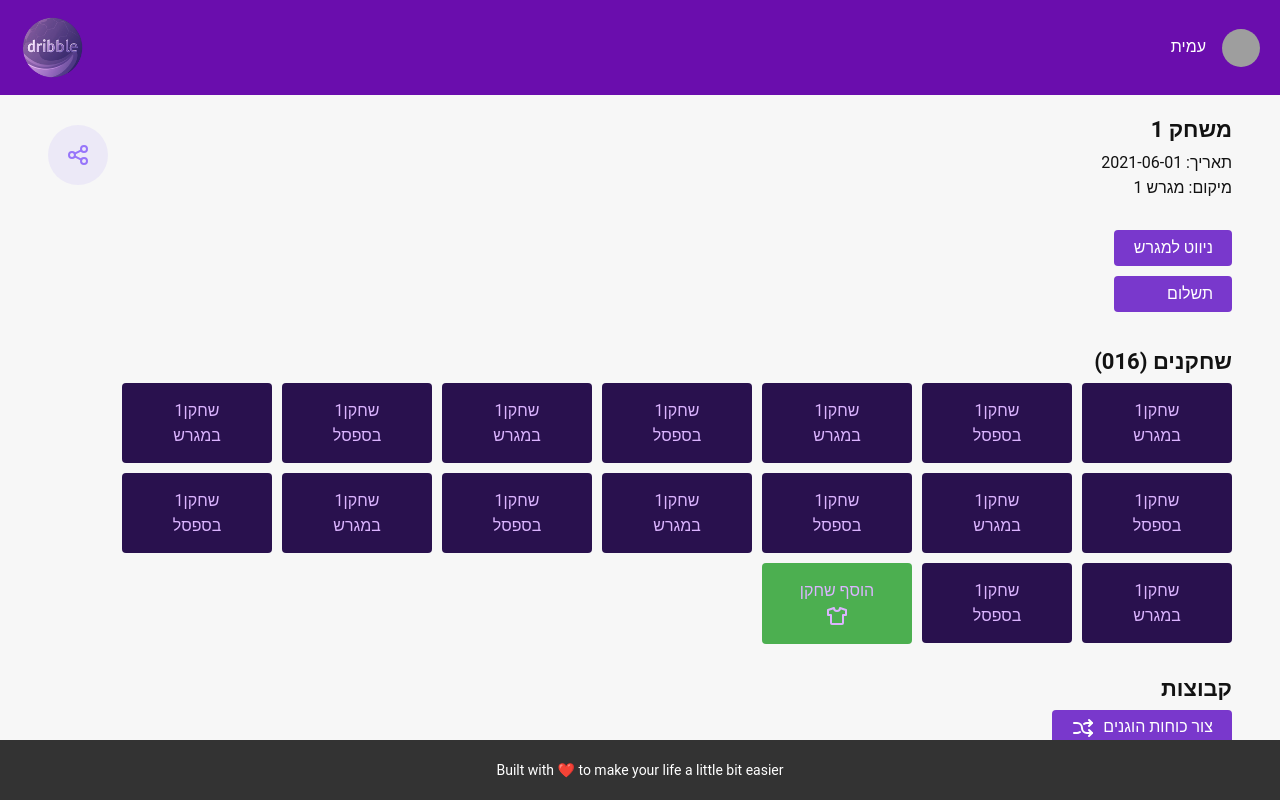
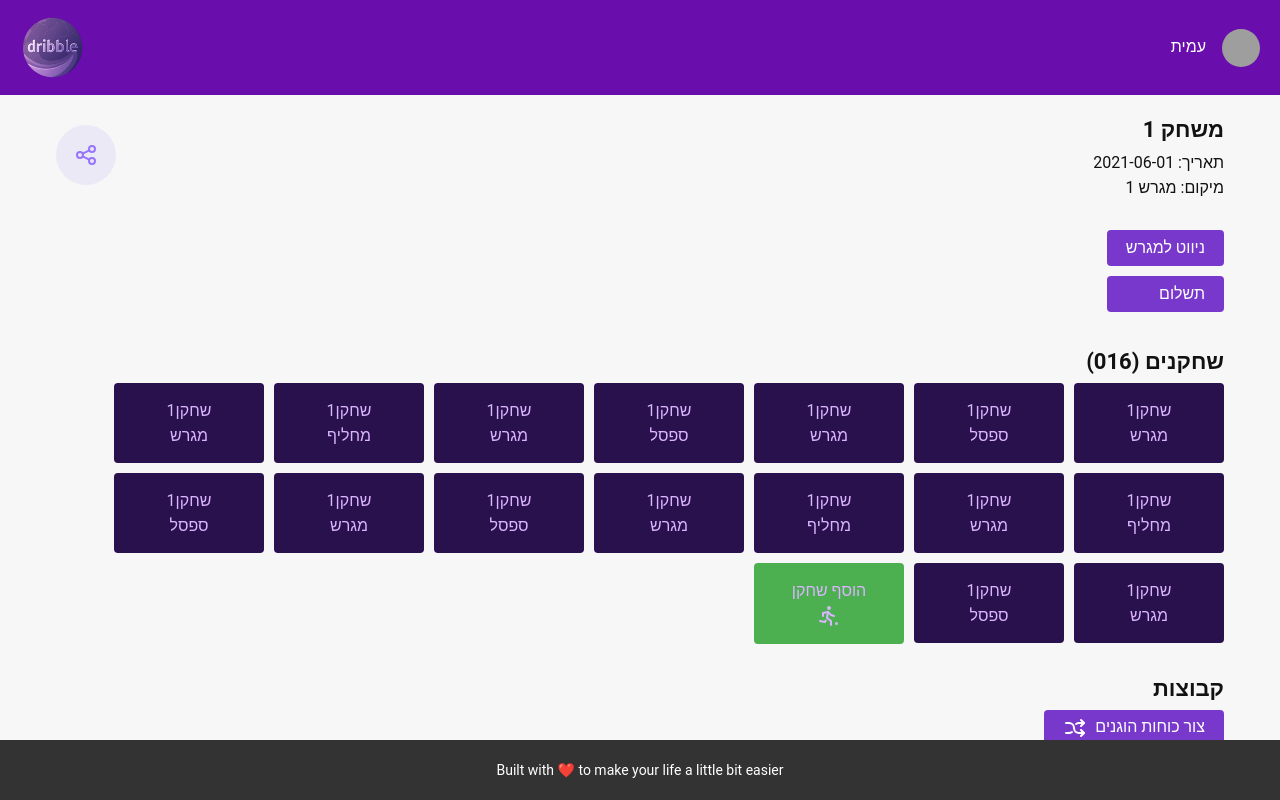
Before and after one commit to amitcohen321/dribble, a React (Vite) app: page /game/1 in a window 1280 px wide. Built offline with nearby package versions, Linux system fonts and the light colour scheme; grey boxes are pictures that could not be loaded.

Commit message:
done with shirt icons on teams containers

```diff
--- a/src/ui/pages/GamePage/GamePage.module.css
+++ b/src/ui/pages/GamePage/GamePage.module.css
@@ -7,10 +7,12 @@
 }
 
 .content {
-    max-width: 95% !important;
-    min-width: 95% !important;
+    /* max-width: 95% !important;
+    min-width: 95% !important; */
     flex: 1;
     padding: 20px;
+    margin-right: 40px !important;
+    margin-left: 40px !important;
     overflow-y: auto;
 }
 
@@ -47,6 +49,17 @@
     height: 80px;
     display: flex;
     align-items: center;
+    box-shadow: 0px 4px 8px rgba(0, 0, 0, 0.1);
+    /* Added box-shadow */
+    transition: transform 0.2s, box-shadow 0.2s;
+    /* Smooth hover effect */
+}
+
+.playerCard:hover {
+    transform: translateY(-5px);
+    /* Slight hover lift */
+    box-shadow: 0px 6px 12px rgba(0, 0, 0, 0.2);
+    /* Enhanced shadow on hover */
 }
 
 .addPlayerCard {
@@ -54,7 +67,13 @@
     align-items: center;
     cursor: pointer;
     background-color: #4CAF50 !important;
+    box-shadow: 0px 4px 8px rgba(0, 0, 0, 0.1);
+    /* Added box-shadow */
+    transition: transform 0.2s, box-shadow 0.2s;
+    /* Smooth hover effect */
 }
+
+
 
 .participate {
     border: 2px solid green;
@@ -71,8 +90,19 @@
 .teamBox {
     background-color: white;
     border-radius: 8px;
-    padding: 10px;
+    padding: 0px 0px 10px 0px !important;
     text-align: center;
+
+}
+
+.teamTitle {
+    display: flex;
+    justify-content: center;
+    align-items: center;
+    gap: 8px;
+    background-color: #9088e63d;
+    margin-bottom: 10px !important;
+    padding: 10px 0px 10px 0px !important;
 }
 
 .shuffleButton {
@@ -88,7 +118,7 @@
 
 .gameMetaContainer {
     display: flex;
-    justify-content: space-between
+    justify-content: space-between;
 }
 
 .shareButton {
@@ -107,7 +137,6 @@ h3 {
 }
 
 @media (max-width: 480px) {
-
     .actionsContainer {
         width: 100%;
         margin-top: 25px;
--- a/src/ui/pages/GamePage/GamePage.tsx
+++ b/src/ui/pages/GamePage/GamePage.tsx
@@ -11,9 +11,10 @@ import {
 import {
   IconArrowsShuffle,
   IconShare,
-  IconShirt,
+  IconShirtFilled,
   IconGpsFilled,
   IconCreditCard,
+  IconPlayFootball,
 } from "@tabler/icons-react";
 import styles from "./GamePage.module.css";
 import Header from "../../layout/Header/Header";
@@ -38,23 +39,29 @@ const GamePage = ({ onAddPlayer, onShuffleTeams }) => {
   };
 
   const players = [
-    { name: "שחקן1", status: "במגרש" },
-    { name: "שחקן1", status: "בספסל" },
-    { name: "שחקן1", status: "במגרש" },
-    { name: "שחקן1", status: "בספסל" },
-    { name: "שחקן1", status: "במגרש" },
-    { name: "שחקן1", status: "בספסל" },
-    { name: "שחקן1", status: "במגרש" },
-    { name: "שחקן1", status: "בספסל" },
-    { name: "שחקן1", status: "במגרש" },
-    { name: "שחקן1", status: "בספסל" },
-    { name: "שחקן1", status: "במגרש" },
-    { name: "שחקן1", status: "בספסל" },
-    { name: "שחקן1", status: "במגרש" },
-    { name: "שחקן1", status: "בספסל" },
-    { name: "שחקן1", status: "במגרש" },
-    { name: "שחקן1", status: "בספסל" },
+    { name: "שחקן1", status: "מגרש" },
+    { name: "שחקן1", status: "ספסל" },
+    { name: "שחקן1", status: "מגרש" },
+    { name: "שחקן1", status: "ספסל" },
+    { name: "שחקן1", status: "מגרש" },
+    { name: "שחקן1", status: "מחליף" },
+    { name: "שחקן1", status: "מגרש" },
+    { name: "שחקן1", status: "מחליף" },
+    { name: "שחקן1", status: "מגרש" },
+    { name: "שחקן1", status: "מחליף" },
+    { name: "שחקן1", status: "מגרש" },
+    { name: "שחקן1", status: "ספסל" },
+    { name: "שחקן1", status: "מגרש" },
+    { name: "שחקן1", status: "ספסל" },
+    { name: "שחקן1", status: "מגרש" },
+    { name: "שחקן1", status: "ספסל" },
   ];
+
+  const colorMapping: { [key: number]: string } = {
+    1: "white",
+    2: "black",
+    3: "orange",
+  };
 
   return (
     <div className={styles.container}>
@@ -106,7 +113,7 @@ const GamePage = ({ onAddPlayer, onShuffleTeams }) => {
         </section>
 
         <section className={styles.playersSection}>
-          <Title order={3}>
+          <Title style={{ textAlign: "right" }} order={3}>
             שחקנים ({players.filter((p) => p.status === "participate").length}
             {players.length})
           </Title>
@@ -126,13 +133,15 @@ const GamePage = ({ onAddPlayer, onShuffleTeams }) => {
             ))}
             <Card className={styles.addPlayerCard} onClick={onAddPlayer}>
               <Text>הוסף שחקן</Text>
-              <IconShirt />
+              <IconPlayFootball />
             </Card>
           </Container>
         </section>
 
         <section className={styles.teamsSection}>
-          <Title order={3}>קבוצות</Title>
+          <Title style={{ textAlign: "right" }} order={3}>
+            קבוצות
+          </Title>
           <Button
             className={styles.shuffleButton}
             color="violet"
@@ -145,7 +154,10 @@ const GamePage = ({ onAddPlayer, onShuffleTeams }) => {
             {game.teams.map((team, index) => (
               <Grid.Col key={index} span={4}>
                 <Card className={styles.teamBox}>
-                  <Text>Team {index + 1}</Text>
+                  <Text className={styles.teamTitle}>
+                    קבוצה {index + 1}
+                    <IconShirtFilled color={colorMapping[index + 1]} />
+                  </Text>
                   {team.players.map((player, idx) => (
                     <Text key={idx}>{player}</Text>
                   ))}
```
